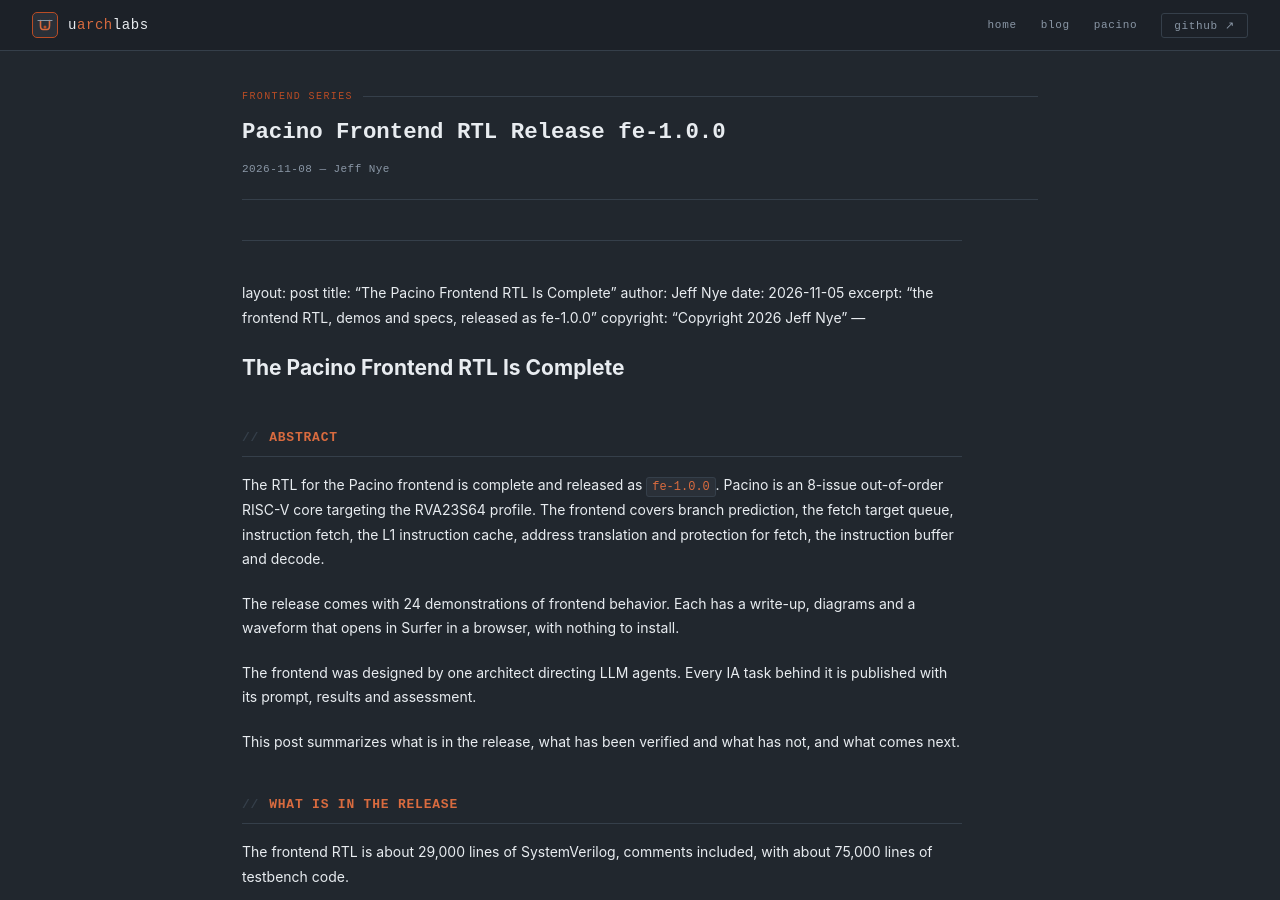
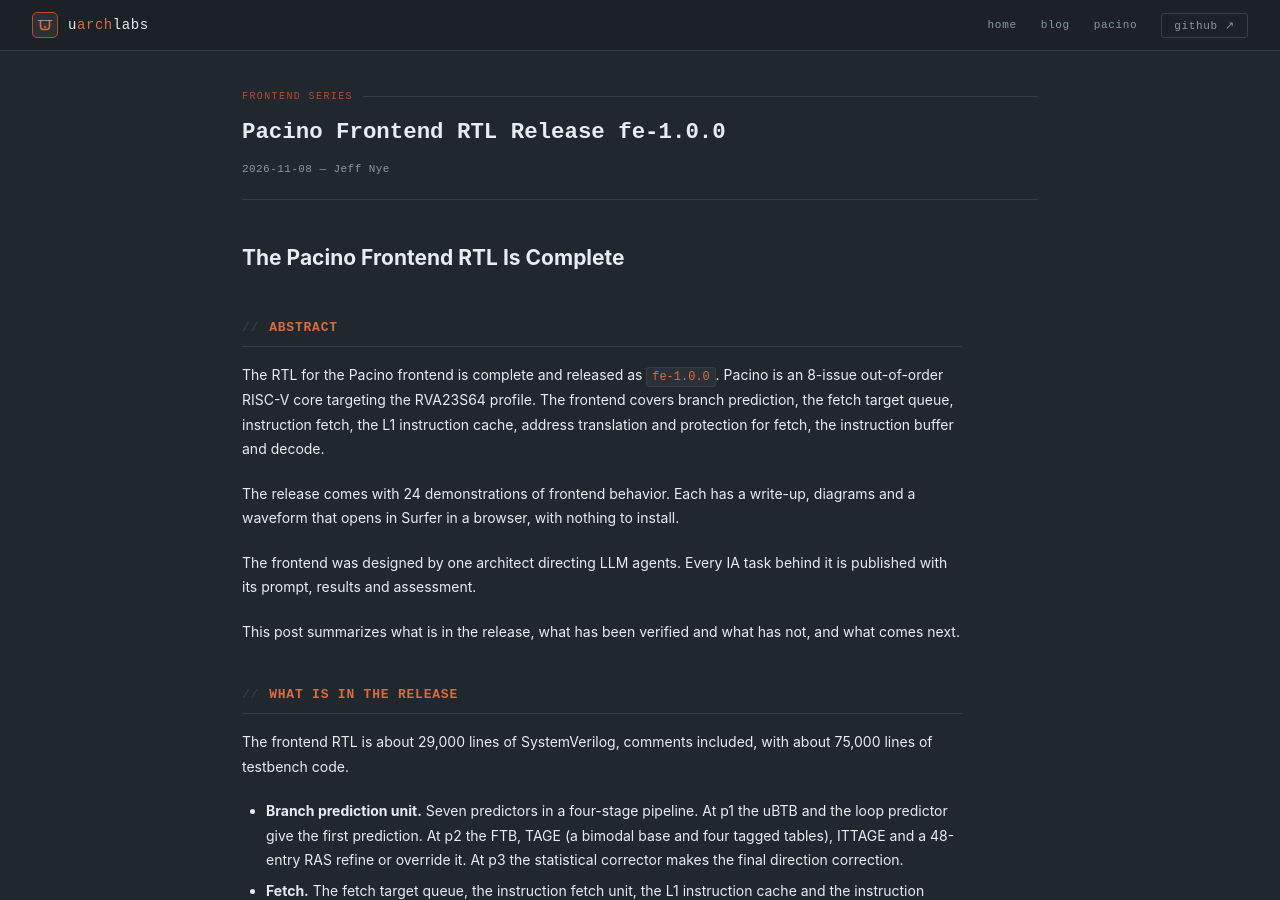
Before and after one commit to uarchlabs/uarchlabs.github.io, a Jekyll site: the page built from _posts/2026-11-08-pacino-frontend-rtl-release-fe-1-0-0.md, in a window 1280 px wide and 900 px high. Built offline with Jekyll 4.4.1, drawn with Linux system fonts in a browser that asks for light colours.

Commit message:
fix formatting

```diff
--- a/_posts/2026-11-08-pacino-frontend-rtl-release-fe-1-0-0.md
+++ b/_posts/2026-11-08-pacino-frontend-rtl-release-fe-1-0-0.md
@@ -5,14 +5,6 @@ author: Jeff Nye
 date: 2026-11-08
 series: "Frontend Series"
 excerpt: "the frontend RTL, demos and specs, release fe-1.0.0"
-copyright: "Copyright 2026 Jeff Nye"
----
----
-layout: post
-title: "The Pacino Frontend RTL Is Complete"
-author: Jeff Nye
-date: 2026-11-05
-excerpt: "the frontend RTL, demos and specs, released as fe-1.0.0"
 copyright: "Copyright 2026 Jeff Nye"
 ---
 <!-- SPDX-License-Identifier: CC-BY-4.0                        -->
```
